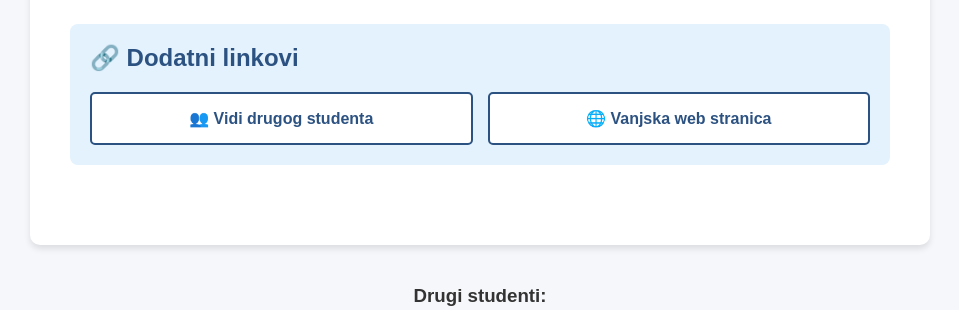
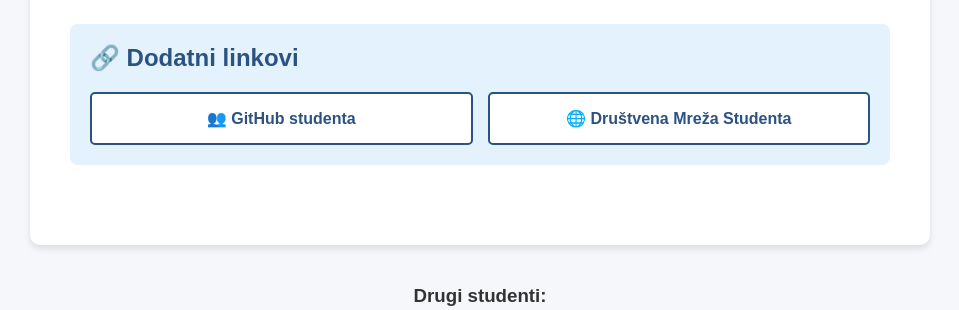
Before and after one commit to ddejak/MT-WebProjekt, a Django app: page /student/3/ in a window 1280 px wide. Shown: the part 3217-3527 px from the top of the page, without its empty margins (160-1119 px from the left). Run offline with Django 5.2, Linux system fonts and the light colour scheme; data comes from the database, SQL or seed files in the repository; both versions use the stored data as it was after the commit.

```diff
--- a/mt_projekt/studenti/templates/studenti/detail.html
+++ b/mt_projekt/studenti/templates/studenti/detail.html
@@ -129,13 +129,13 @@
 
                     {% if student.link_kolega %}
                     <a href="{{ student.link_kolega }}" target="_blank" style="display: block; background: white; padding: 15px; border-radius: 5px; text-decoration: none; color: #2c5282; font-weight: bold; border: 2px solid #2c5282; text-align: center; transition: all 0.3s;" onmouseover="this.style.background='#2c5282'; this.style.color='white'" onmouseout="this.style.background='white'; this.style.color='#2c5282'">
-                        👥 Vidi drugog studenta
+                        👥 GitHub studenta
                     </a>
                     {% endif %}
 
                     {% if student.ostali_link %}
                     <a href="{{ student.ostali_link }}" target="_blank" style="display: block; background: white; padding: 15px; border-radius: 5px; text-decoration: none; color: #2c5282; font-weight: bold; border: 2px solid #2c5282; text-align: center; transition: all 0.3s;" onmouseover="this.style.background='#2c5282'; this.style.color='white'" onmouseout="this.style.background='white'; this.style.color='#2c5282'">
-                        🌐 Vanjska web stranica
+                        🌐 Društvena Mreža Studenta
                     </a>
                     {% endif %}
                 </div>
```
Also changed, not shown: mt_projekt/db.sqlite3.
